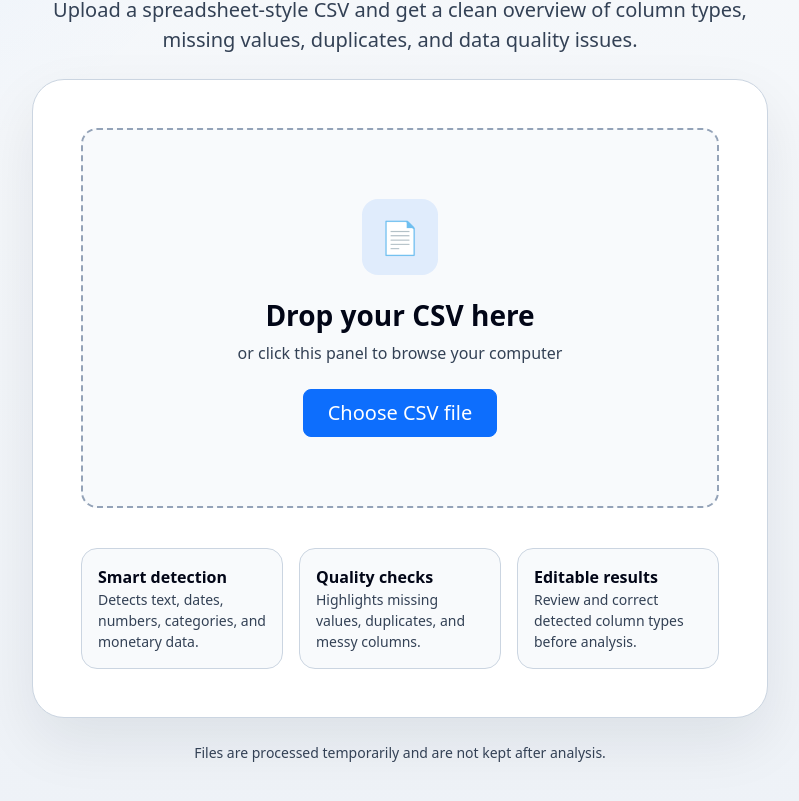
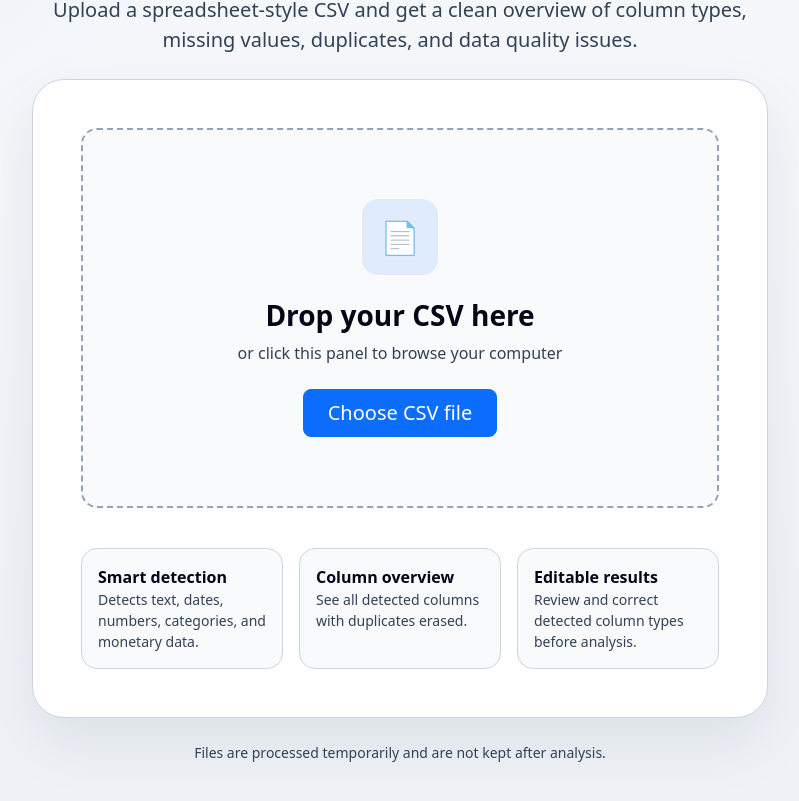
Before and after one commit to Macks404/CSV-Analysis-Tool, a React (Vite) app in the folder client/: page /upload in a window 1280 px wide. Shown: the part 351-1152 px from the top of the page, without its empty margins (240-1039 px from the left). Built offline with nearby package versions, Linux system fonts and the light colour scheme; no server answers; sample sign-in values are in the browser's storage.

Commit message:
updated visual on upload page

```diff
--- a/client/src/components/CSVDropZone.tsx
+++ b/client/src/components/CSVDropZone.tsx
@@ -143,9 +143,9 @@ function CSVDropZone() {
 
                 <div className="col-md-4">
                   <div className="feature-pill rounded-4 p-3 h-100">
-                    <strong>Quality checks</strong>
+                    <strong>Column overview</strong>
                     <p className="text-muted-soft small mb-0">
-                      Highlights missing values, duplicates, and messy columns.
+                      See all detected columns with duplicates erased.
                     </p>
                   </div>
                 </div>
```
